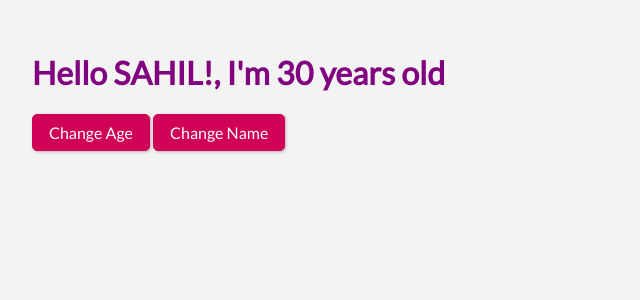
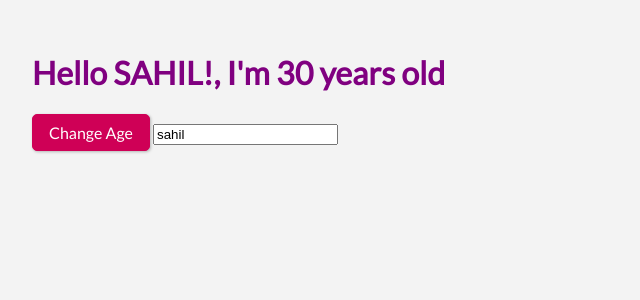
Before and after one commit to sahilmob/svelte-basic-syntax, a Svelte app: page / in a window 1280 px wide. Shown: the top 300 px of the page, without its empty margins (0-640 px from the left). Built offline with nearby package versions, Linux system fonts and the light colour scheme.

Commit message:
add two way binding

```diff
--- a/src/App.svelte
+++ b/src/App.svelte
@@ -14,8 +14,8 @@
     age += 1;
   }
 
-  function changeName() {
-    name = "Not Sahil";
+  function changeName(event) {
+    name = event.target.value;
   }
 </script>
 
@@ -27,4 +27,5 @@
 
 <h1>Hello {uppercaseName}!, I'm {age} years old</h1>
 <button on:click={incAge}>Change Age</button>
-<button on:click={changeName}>Change Name</button>
+<!-- <button on:click={changeName}>Change Name</button> -->
+<input type="text" value={name} on:input={changeName} />
```
